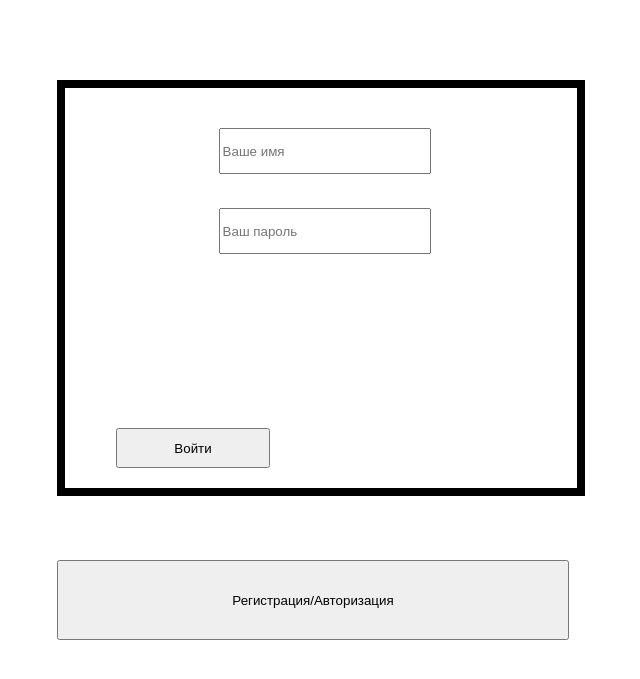
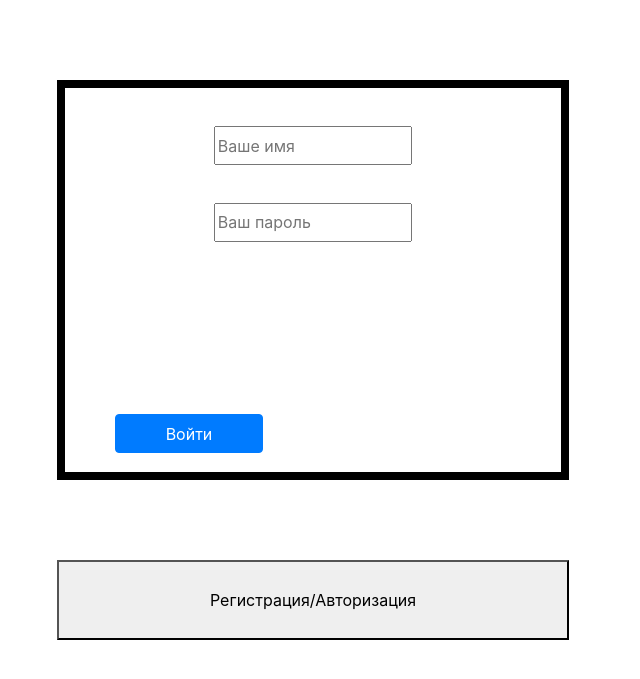
Before and after one commit to vutmu/webchat_local, a Flask app: page / in a window 1280 px wide. Shown: the top 679 px of the page, without its empty margins (327-967 px from the left). Run offline with Flask 2, Linux system fonts and the light colour scheme.

Commit message:
try to use bootstap

```diff
--- a/app/templates/Authentification.html
+++ b/app/templates/Authentification.html
@@ -3,16 +3,17 @@
 <head>
     <meta charset="UTF-8">
     <title>Аутентификация Wasmoh</title>
+    <link rel="stylesheet" href="https://cdn.jsdelivr.net/npm/bootstrap@4.5.3/dist/css/bootstrap.min.css" integrity="sha384-TX8t27EcRE3e/ihU7zmQxVncDAy5uIKz4rEkgIXeMed4M0jlfIDPvg6uqKI2xXr2" crossorigin="anonymous">
     <script src="https://ajax.googleapis.com/ajax/libs/jquery/2.2.0/jquery.min.js"></script>
     <link  rel = "stylesheet" href =  "{{ url_for('static',filename='styles/auth.css') }}">
 </head>
 <body>
-<div class="dialog auth">
+<div class="container-sm dialog auth">
     <input id="in_name" class="namefield" type="text" maxlength="50" placeholder="Ваше имя">
     <input id="in_password" class="passfield" type="text" maxlength="50" placeholder="Ваш пароль" >
-    <button id="but4" class="left-but">Войти</button>
+    <button id="but4" class="btn btn-primary left-but">Войти</button>
 </div>
-<div class= "dialog par1">
+<div class= "par1">
     <input id="your_name" class="namefield" type="text" maxlength="50" placeholder="Придумайте Ваше имя)">
     <input id="your_password" class="passfield" type="text" maxlength="50" placeholder="Придумайте Ваш пароль)">
     <input id="your_email" type="text" maxlength="50" placeholder="Куда Вам отправить письмо?">
```
